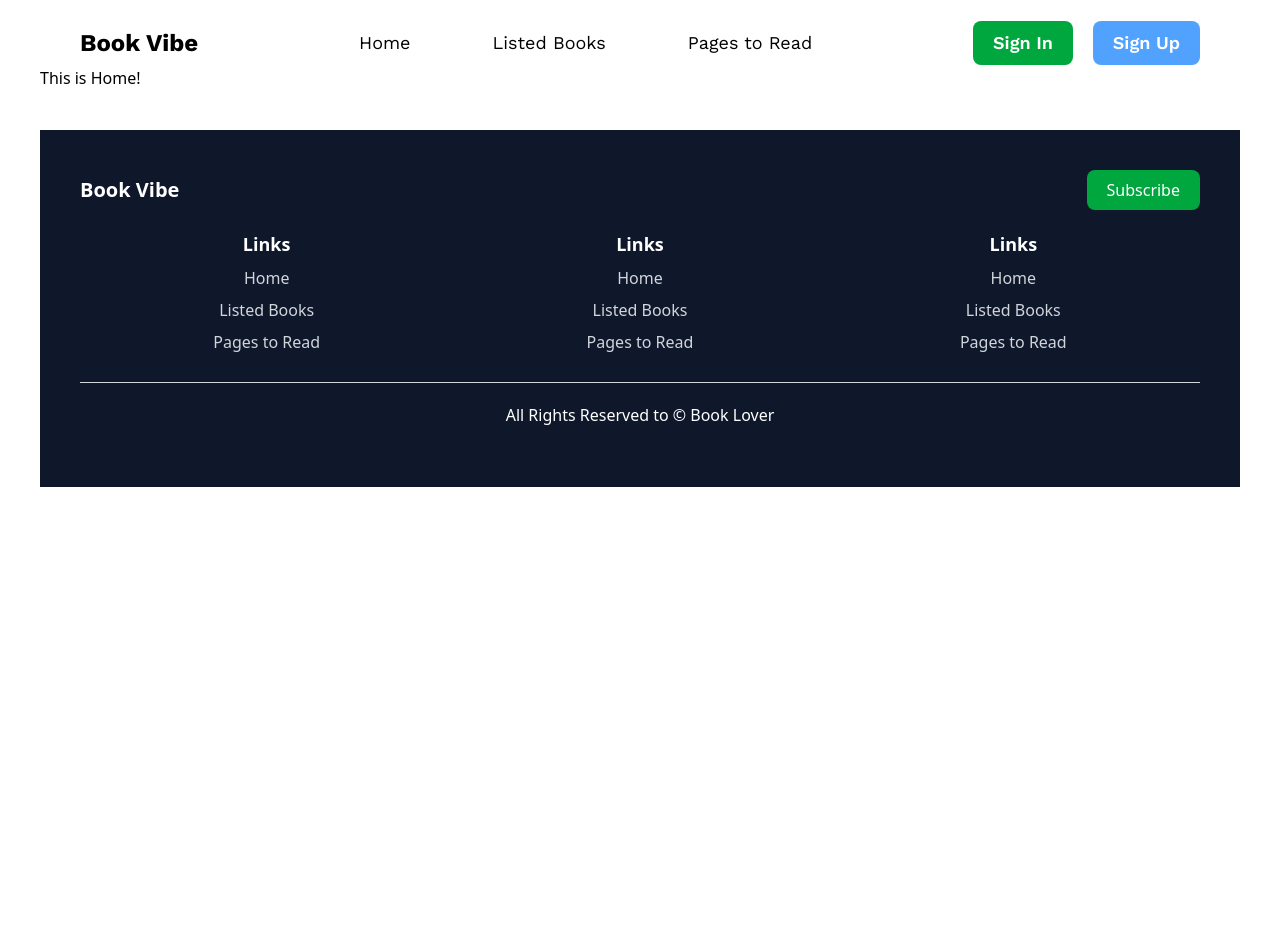
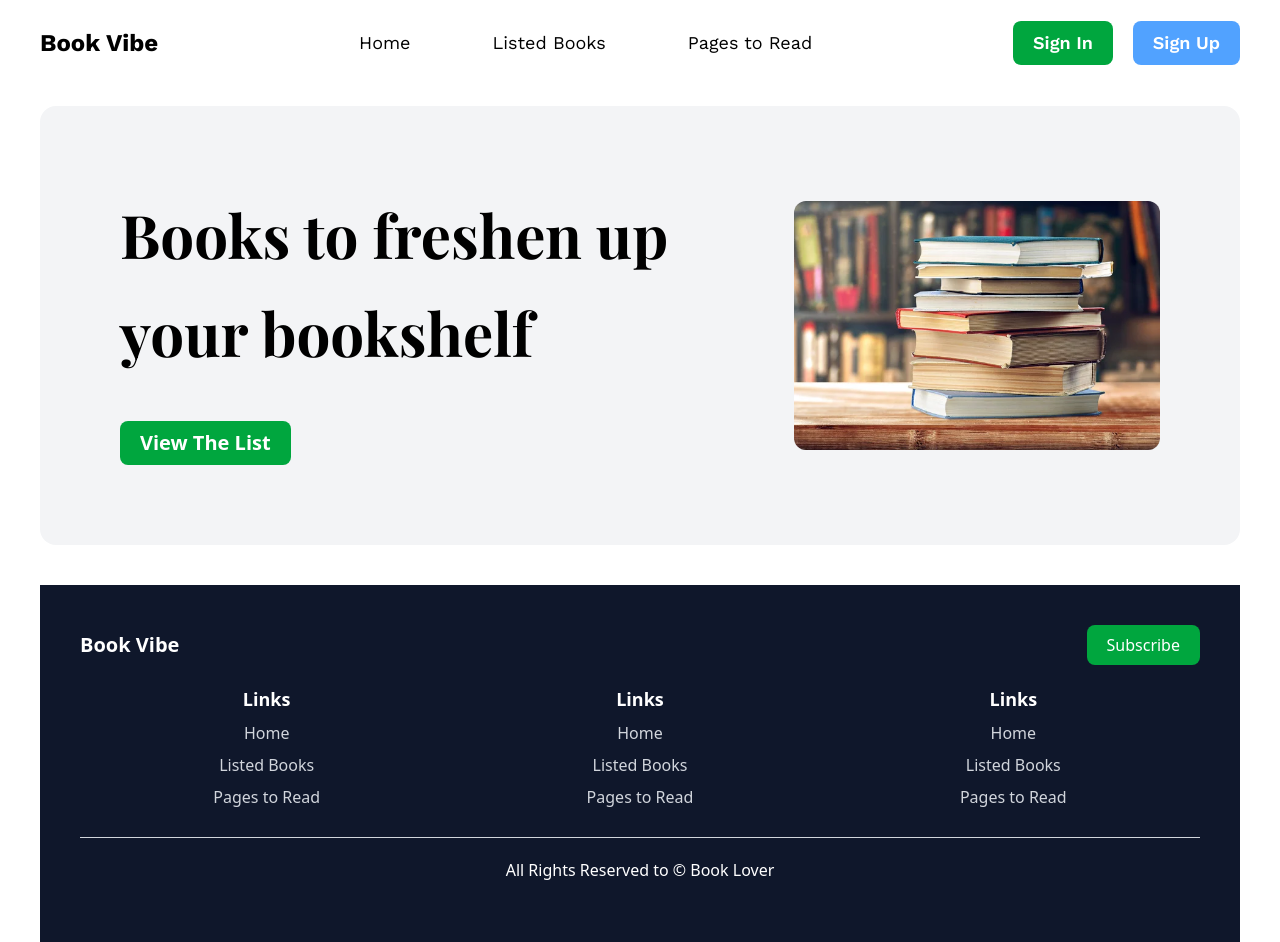
Before and after one commit to shakil200409/Book-lover, a React (Vite) app: page / in a window 1280 px wide. Before the commit the page ends 800 px from the top, so only its background shows below. Built offline with nearby package versions, Linux system fonts and the light colour scheme; a web font is replaced by a local one.

Commit message:
Added banner

```diff
--- /dev/null
+++ b/src/Components/Banner.jsx
@@ -0,0 +1,22 @@
+import React from "react";
+import bannerImg from "../assets/books.jpg";
+
+const Banner = () => {
+  return (
+    <div className="flex items-center gap-20 justify-between bg-gray-100 rounded-2xl p-20 my-10">
+      <div>
+        <h1 className=" font-bold font-PlayFair text-6xl/relaxed mb-10">
+          Books to freshen up your bookshelf
+        </h1>
+        <button className="px-5 py-2 bg-green-600 text-white rounded-lg font-bold text-xl">
+          View The List
+        </button>
+      </div>
+      <div>
+        <img className="rounded-xl" src={bannerImg} alt="Books" />
+      </div>
+    </div>
+  );
+};
+
+export default Banner;
--- a/src/Components/Home.jsx
+++ b/src/Components/Home.jsx
@@ -1,7 +1,9 @@
+import Banner from "./Banner";
+
 const Home = () => {
   return (
     <div>
-      <h2>This is Home!</h2>
+      <Banner></Banner>
     </div>
   );
 };
--- a/src/Components/Navbar.jsx
+++ b/src/Components/Navbar.jsx
@@ -32,7 +32,7 @@ const Navbar = () => {
     </>
   );
   return (
-    <nav className="relative font-WorkSans flex justify-between items-center pt-5 px-5 md:px-10  ">
+    <nav className="relative font-WorkSans flex justify-between items-center pt-5">
       <IoMenuSharp
         onClick={handleMenu}
         className={`text-2xl md:hidden transition delay-150 duration-300  ${
```
